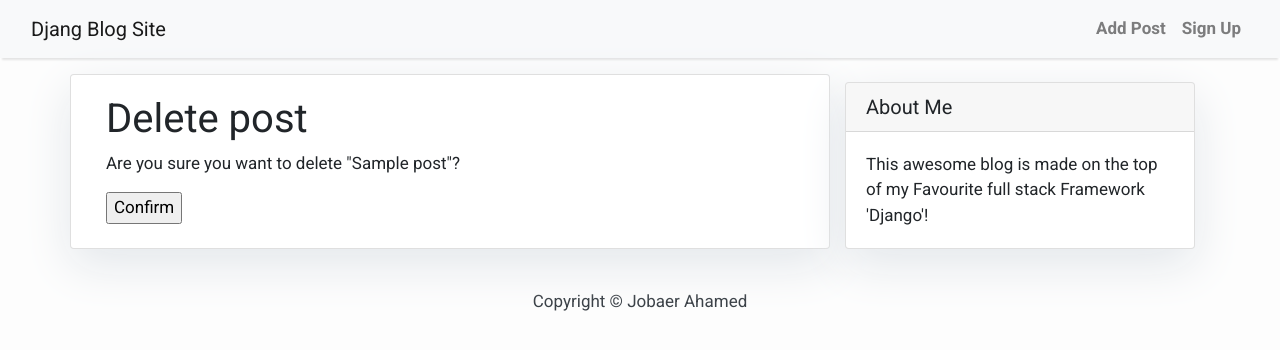
After one commit to Blanks-Brain/django-blogapp-assign, a Django app: template MyBlogSite/templates/post_delete.html in a window 1280 px wide. The commit adds this page. Shown: the top 350 px of the page. Run offline with Django 3.2, Linux system fonts and the light colour scheme; the template is opened without the code that fills it: most values are stand-ins (such as "Sample title", 1, 10 or a date in 2020); some libraries are stand-ins or nearby versions.

Commit message:
add update and delete blog

```diff
--- a/MyBlogSite/blog/models.py
+++ b/MyBlogSite/blog/models.py
@@ -1,3 +1,4 @@
+from django.urls import reverse
 from django.db import models
 from django.contrib.auth import get_user_model
 from django.utils.text import slugify
@@ -29,3 +30,6 @@ class Post(models.Model):
         if not self.slug:
             self.slug = slugify(self.title)
         return super().save(*args, **kwargs)
+
+    def get_absolute_url(self):
+        return reverse("post_detail", kwargs={"slug": self.slug})
--- a/MyBlogSite/blog/urls.py
+++ b/MyBlogSite/blog/urls.py
@@ -1,10 +1,12 @@
 from django.urls import path,include
-from .views import PostListView,PostDetailView,CreateNewPost
+from .views import PostListView,PostDetailView,CreateNewPost,PostUpdateView,PostDeleteView
 
 urlpatterns = [
     path('', PostListView.as_view(), name='home'),
     path('users/',include('users.urls')),
     path('new/',CreateNewPost, name='post_new'),
+    path('<slug:slug>/update/',PostUpdateView.as_view(), name='post_update'),
+    path('<slug:slug>/delete/',PostDeleteView.as_view(), name='post_delete'),
     path('<slug:slug>/',PostDetailView.as_view(), name='post_detail'),
 
 ]
--- a/MyBlogSite/templates/base.html
+++ b/MyBlogSite/templates/base.html
@@ -50,9 +50,10 @@
                         <li class="nav-item text-black">
                             <a class="nav-link text-black font-weight-bold" href="{% url 'post_new'%}">Add Post</a>
                         </li>
-                        {% comment %} <li class="nav-item text-black">
-                            <a class="nav-link text-black font-weight-bold" href="#">Policy</a>
+                         <li class="nav-item text-black">
+                            <a class="nav-link text-black font-weight-bold" href="{% url 'signup'%}">Sign Up</a>
                         </li>
+                        {% comment %}
                         <li class="nav-item text-black">
                             <a class="nav-link text-black font-weight-bold" href="#">Contact</a>
                         </li> {% endcomment %}
--- /dev/null
+++ b/MyBlogSite/templates/post_delete.html
@@ -0,0 +1,18 @@
+{% extends "base.html" %} {% load crispy_forms_tags %} {% block content %}
+<div class="container">
+  <div class="row">
+    <div class="col-md-8 card mb-4 mt-3 left top">
+      <div class="card-body">
+        <h1>Delete post</h1>
+        <form action="" method="post">
+          {% csrf_token %}
+          <p>Are you sure you want to delete "{{ post.title }}"?</p>
+          <input type="submit" value="Confirm" />
+        </form>
+      </div>
+    </div>
+    {% block sidebar %} {% include 'sidebar.html' %} {% endblock sidebar %}
+  </div>
+</div>
+
+{% endblock content %}
--- a/MyBlogSite/templates/post_detail.html
+++ b/MyBlogSite/templates/post_detail.html
@@ -7,6 +7,8 @@
         <h1>{% block title %} {{ object.title }} {% endblock title %}</h1>
         <p class=" text-muted">{{ post.author }} | {{ post.created_on }}</p>
         <p class="card-text ">{{ object.content | safe }}</p>
+        <a href="{% url 'post_update' post.slug  %}" class="btn btn-primary">Update </a>
+        <a href="{% url 'post_delete' post.slug  %}" class="btn btn-primary">Remove</a>
       </div>
     </div>
     {% block sidebar %} {% include 'sidebar.html' %} {% endblock sidebar %}
```
Also changed, not shown: MyBlogSite/blog/views.py (+14 -6 lines), MyBlogSite/templates/post_update.html (added, +20 -0 lines), MyBlogSite/db.sqlite3.
